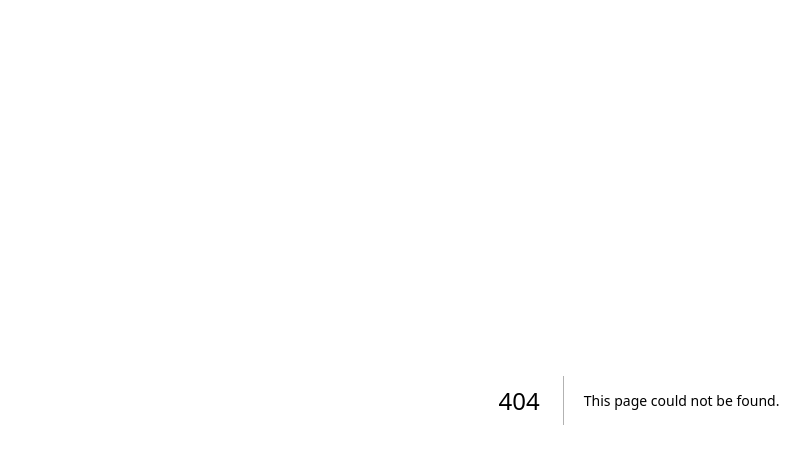
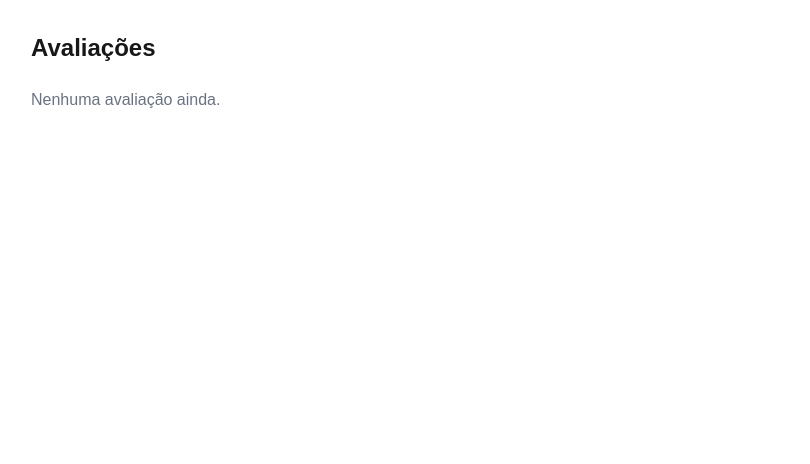
Before and after one commit to alinerfer/flui-admin, a Next.js app: page /avaliacoes in a window 1280 px wide. Before the commit this address had no page. Shown: the top 464 px of the page, without its empty margins (1-811 px from the left). Built offline with nearby package versions, Linux system fonts and the light colour scheme.

Commit message:
cria página de avaliações

```diff
--- /dev/null
+++ b/app/avaliacoes/page.tsx
@@ -0,0 +1,10 @@
+export default function AvaliacoesPage() {
+  return (
+    <div className="p-8">
+      <h1 className="text-2xl font-bold mb-6">Avaliações</h1>
+      <p className="text-gray-500 dark:text-gray-400">
+        Nenhuma avaliação ainda.
+      </p>
+    </div>
+  );
+}
```
